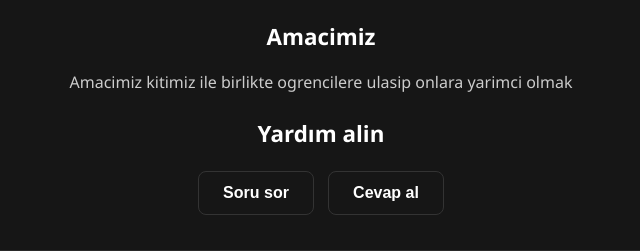
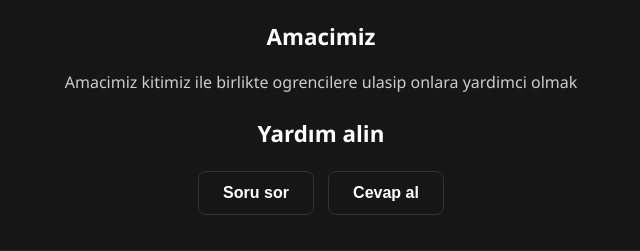
Before and after one commit to Eren-Krtl/Integra_IHA, a website built with Vite: page index.html in a window 1280 px wide. Shown: the part 265-516 px from the top of the page, 319-959 px from the left. Built offline with nearby package versions, Linux system fonts and the light colour scheme; some packages are replaced by stand-ins of ours; no server answers.

Commit message:
Fixed some typos

```diff
--- a/index.html
+++ b/index.html
@@ -14,7 +14,7 @@
 		<div>
 			<h3 style="display: inline-block;">INTEGRA IHA yardım websitesine hoş geldiniz.</h3><a id="GoogleDoc" href="https://www.googleapps.com/forms/about//">Google Linki</a>
 			<h2>Amacimiz</h2>
-			<p>Amacimiz kitimiz ile birlikte ogrencilere ulasip onlara yarimci olmak</p>
+			<p>Amacimiz kitimiz ile birlikte ogrencilere ulasip onlara yardimci olmak</p>
 			<h2>Yardım alin</h2>
 			<button class="SelectButton" onclick="SoruButtonPressed()">Soru sor</button>
 			<button class="SelectButton" onclick="CevapButtonPressed()">Cevap al</button>
```
